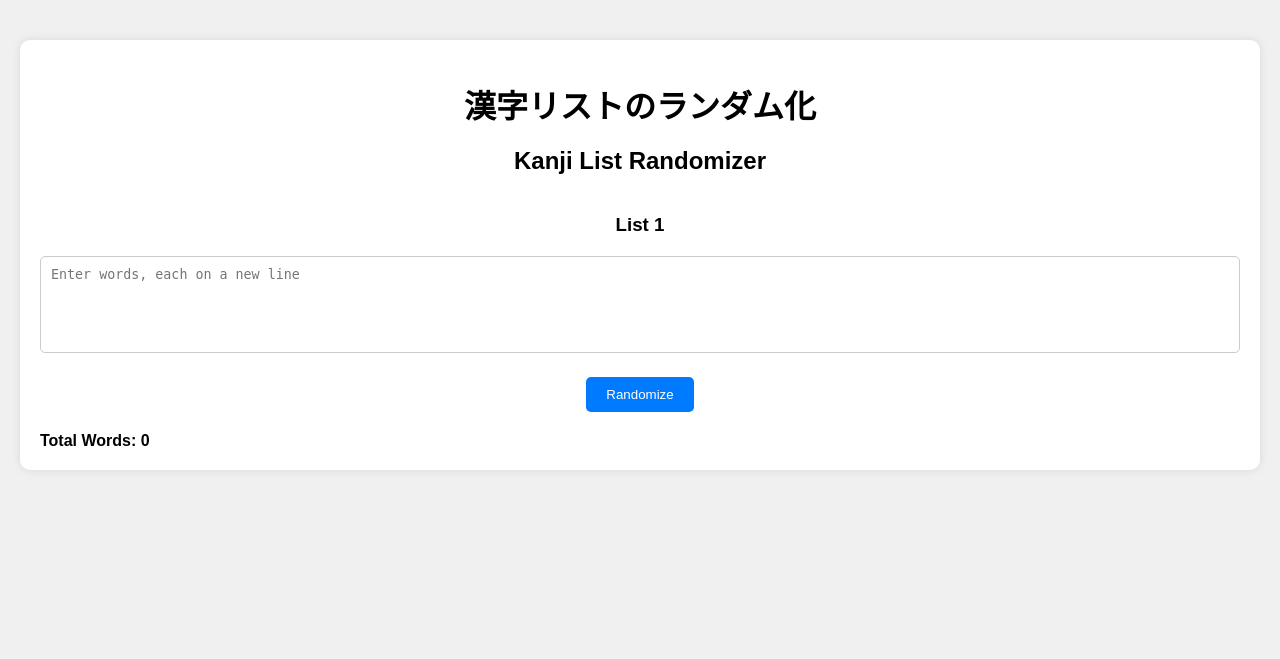
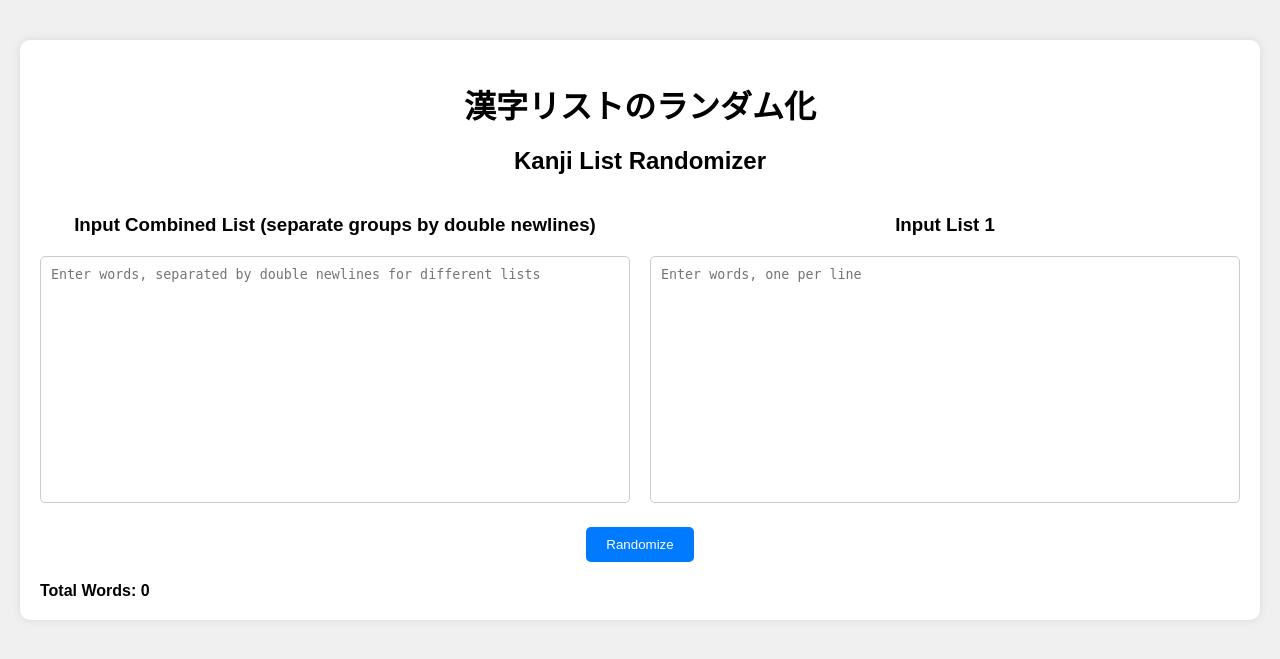
Before and after one commit to GloomyDev/RandomListPage, a Flask app: page /lists/1 in a window 1280 px wide. Shown: the top 659 px of the page. Run offline with Flask 2, Linux system fonts and the light colour scheme.

Commit message:
Prueba una sola entrada

```diff
--- a/app.py
+++ b/app.py
@@ -18,18 +18,28 @@ def create_app():
         total_words = 0
 
         if request.method == 'POST':
+            # Procesar palabras ingresadas en una sola entrada
+            combined_words = request.form.get('combined_words', '').strip()
+            if combined_words:
+                words_groups = combined_words.split('\n\n')  # Split the input into groups based on double newlines
+                for i, group in enumerate(words_groups):
+                    words_list = group.split('\n')
+                    words_list = [word.strip() for word in words_list if word.strip()]
+                    total_words += len(words_list)
+                    if i < num_lists:
+                        lists[i] = words_list
+                        shuffled_lists[i] = random.sample(words_list, len(words_list))
+
+            # Procesar palabras ingresadas individualmente para cada lista
             for i in range(num_lists):
-                words = request.form.get(f'words{i}', '')
-                words_list = words.split('\n')
-                words_list = [word.strip() for word in words_list if word.strip()]
-                total_words += len(words_list)
-                lists[i] = words_list
-                shuffled_lists[i] = random.sample(words_list, len(words_list))
+                words = request.form.get(f'words{i}', '').strip()
+                if words:
+                    words_list = words.split('\n')
+                    words_list = [word.strip() for word in words_list if word.strip()]
+                    total_words += len(words_list)
+                    lists[i] += words_list
+                    shuffled_lists[i] = random.sample(lists[i], len(lists[i]))
 
         return render_template('lists.html', num_lists=num_lists, shuffled_lists=shuffled_lists, total_words=total_words)
 
     return app
-
-if __name__ == '__main__':
-    app = create_app()
-    app.run(debug=True)
--- a/templates/lists.html
+++ b/templates/lists.html
@@ -12,10 +12,14 @@
       <h2>Kanji List Randomizer</h2>
       <form method="post">
         <div class="grid">
+          <div>
+            <h3>Input Combined List (separate groups by double newlines)</h3>
+            <textarea name="combined_words" rows="15" placeholder="Enter words, separated by double newlines for different lists"></textarea>
+          </div>
           {% for i in range(num_lists) %}
             <div>
-            <h3>List {{ i + 1 }}</h3>
-            <textarea name="words{{ i }}" rows="5" placeholder="Enter words, each on a new line"></textarea>
+              <h3>Input List {{ i + 1 }}</h3>
+              <textarea name="words{{ i }}" rows="15" placeholder="Enter words, one per line"></textarea>
             </div>
           {% endfor %}
         </div>
```
Lines whose indentation alone changed are shown as unchanged.
